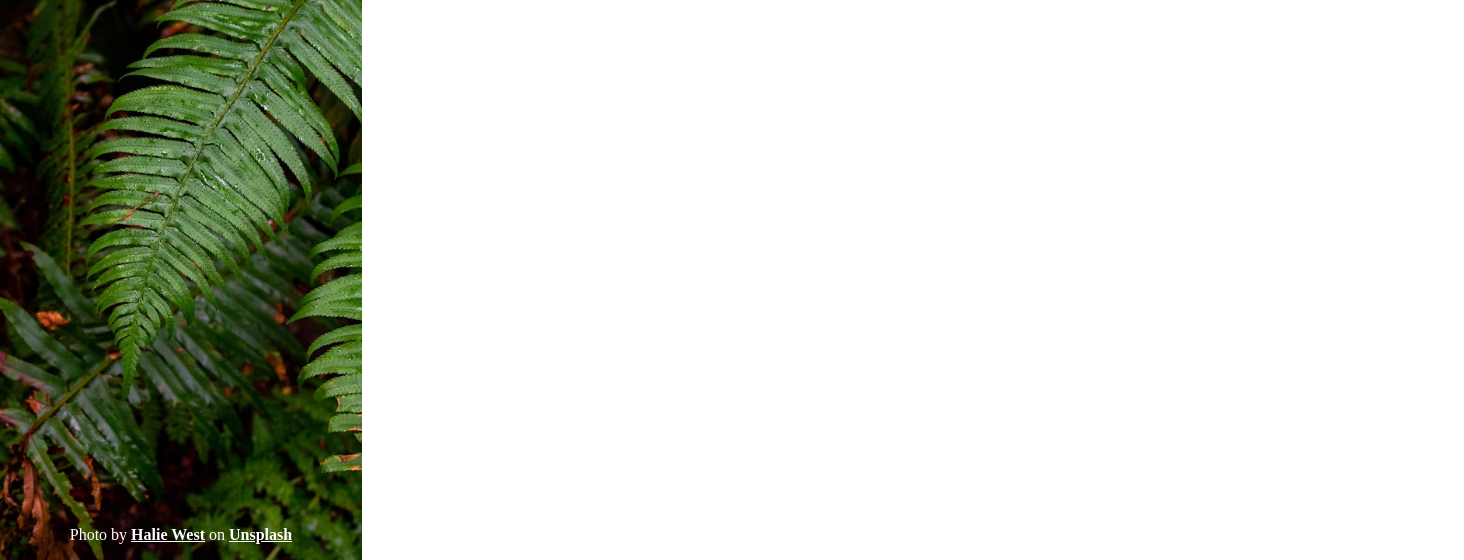
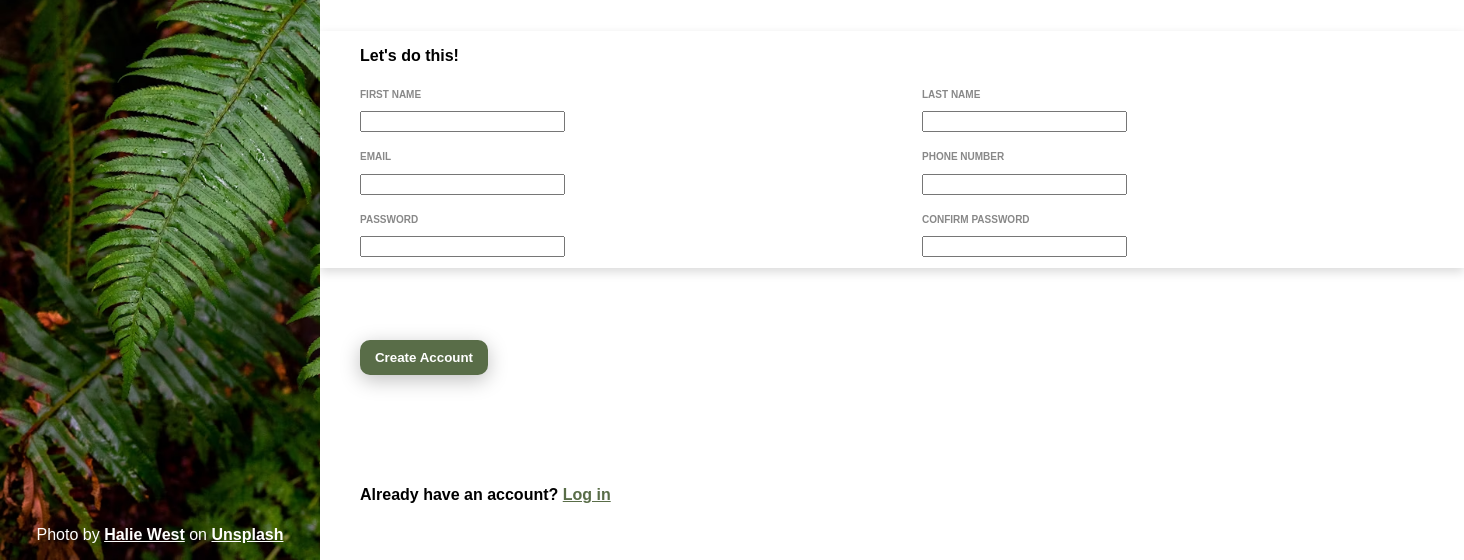
Before and after one commit to raffyakbarsyah/formexp, a plain HTML site: page index.html in a window 1280 px wide. Shown: the part 240-800 px from the top of the page, 1464 px wide, since content can reach past the window. Drawn offline with Linux system fonts and the light colour scheme.

Commit message:
Adding Initial CSS Style

```diff
--- a/index.html
+++ b/index.html
@@ -22,11 +22,11 @@
     <div class="content-section">
       <div class="content-text">
         <p>This is not a real online service! You know you need something
-        like this in your life to help you realize your deepest dreams.
+        like this in your life to help you realize your deepest dreams. <br>
         Sign up <i>now</i> to get started.
-      </p>
+        </p>
 
-      <p>You <i>know</i> you want to.</p>
+        <p>You <i>know</i> you want to.</p>
       </div>
       <div class="form">
         <div class="form-title">
@@ -76,7 +76,9 @@
         <button type="submit" form="sign-up-form" class="submit_btn">Create Account</button>
       </div>
 
-      <p>Already have an account? <a href="google.com">Log in</a></p>
+      <div class="login-btn">
+        <p>Already have an account? <a href="google.com">Log in</a></p>
+      </div>
     </div>
   </div>
 </body>
--- a/style.css
+++ b/style.css
@@ -19,9 +19,10 @@
   flex-direction: column;
   background-image: url("/images/odin-logo.avif");
   background-size: cover;
-  width: 30%;
+  width: 25%;
   padding-top: 7rem;
   padding-bottom: 0;
+  flex-shrink: 0;
 }
 
 .logo-section{
@@ -43,9 +44,92 @@
   color: white;
   margin-top: auto;
   padding-bottom: 1rem ;
+  font-family:Arial, Helvetica, sans-serif ;
 }
 
 .photo-credit a{
   font-weight: bold;
   color: white;
 }
+
+.content-section{
+  display: flex;
+  flex-direction: column;
+  justify-content: space-around;
+  margin-left: 5vh;
+}
+
+.content-text p{
+  font-family:Arial, Helvetica, sans-serif;
+  font-weight: bold;
+  margin-bottom: 1rem;
+}
+
+.form{
+  display: flex;
+  flex-direction: column;
+  background-color: white;
+  box-shadow: 0 4px 10px rgba(0,0,0,0.15);
+  margin-left: -5vh;
+  margin-right: -23vh;
+}
+
+.form-title{
+  font-family: Arial, Helvetica, sans-serif;
+  font-weight: bold;
+  margin-left: 5vh;
+  margin-bottom: 2vh;
+  margin-top: 1rem;
+}
+
+.form-group{
+  display: flex;
+  flex-wrap: wrap;
+}
+
+.form-row{
+  width: calc(50% - 10px);
+  display: flex;
+  flex-direction: column;
+}
+
+.form-row label{
+  font-family: Arial, Helvetica, sans-serif;
+  font-size: 10px;
+  font-weight: bold;
+  color: rgb(136, 136, 136);
+  margin-left: 5vh;
+  padding-top: 1vh;
+}
+
+.form-row input{
+  width: 35%;
+  height: 60%;
+  margin: 2%;
+  margin-left: 5vh;
+}
+
+.submit{
+  margin-top: -5vh;
+}
+.submit_btn{
+  background-color: #596D48;
+  color: white;
+  font-family: Arial, Helvetica, sans-serif;
+  font-weight: bold;
+  height: 2.2rem;
+  width: 8rem;
+  border-radius: 10px;
+  border: 0;
+  box-shadow: 0 5px 20px rgba(0, 0, 0, 0.25);
+  flex-grow: 0;
+}
+
+.login-btn{
+  font-family: Arial, Helvetica, sans-serif;
+  font-weight:560;
+}
+
+.login-btn p a{
+  color: #596D48;
+}
```
